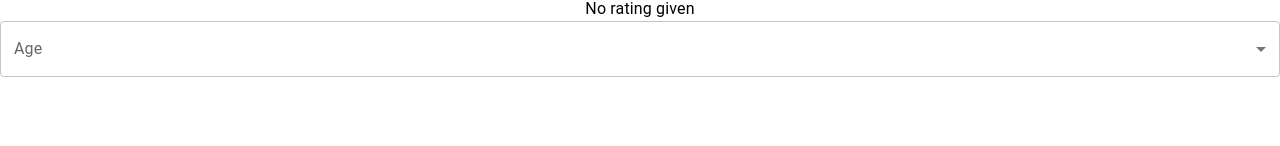
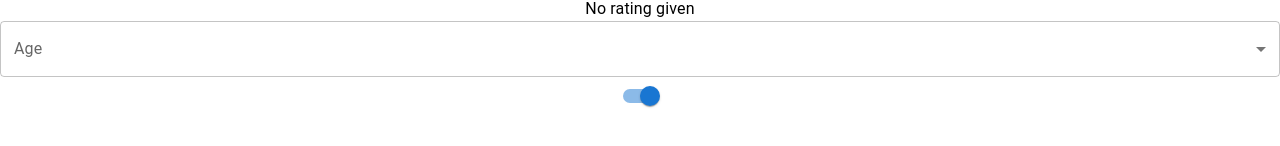
Before and after one commit to SammyMureithi/MaterialUI, a React (Create React App) app in the folder react-mui-demo/: page / in a window 1280 px wide. Shown: the part 392-538 px from the top of the page. Built offline with nearby package versions, Linux system fonts and the light colour scheme.

Commit message:
MUISwitch

```diff
--- a/react-mui-demo/src/App.tsx
+++ b/react-mui-demo/src/App.tsx
@@ -4,6 +4,7 @@ import MuiButton from './Components/MuiButton';
 import MUiCheckBox from './Components/MUiCheckBox';
 import MUIFloatingActionButton from './Components/MUIFloatingActionButton';
 import MUIRating from './Components/MUIRating';
+import MUISwitch from './Components/MUISwitch';
 import RadioButtons from './Components/RadioButtons';
 import Select from './Components/Select';
 
@@ -16,7 +17,8 @@ function App() {
       <MUIFloatingActionButton />
       <RadioButtons />
       <MUIRating />
-      <Select/>
+      <Select />
+      <MUISwitch/>
     </div>
   );
 }
--- /dev/null
+++ b/react-mui-demo/src/Components/MUISwitch.tsx
@@ -0,0 +1,15 @@
+import { Stack, Switch, Typography} from '@mui/material'
+import React from 'react'
+
+function MUISwitch() {
+  return (
+      <div>
+          <Switch
+              checked={true}
+              inputProps={{ 'aria-label': 'controlled' }}
+/>
+    </div>
+  )
+}
+
+export default MUISwitch
```
